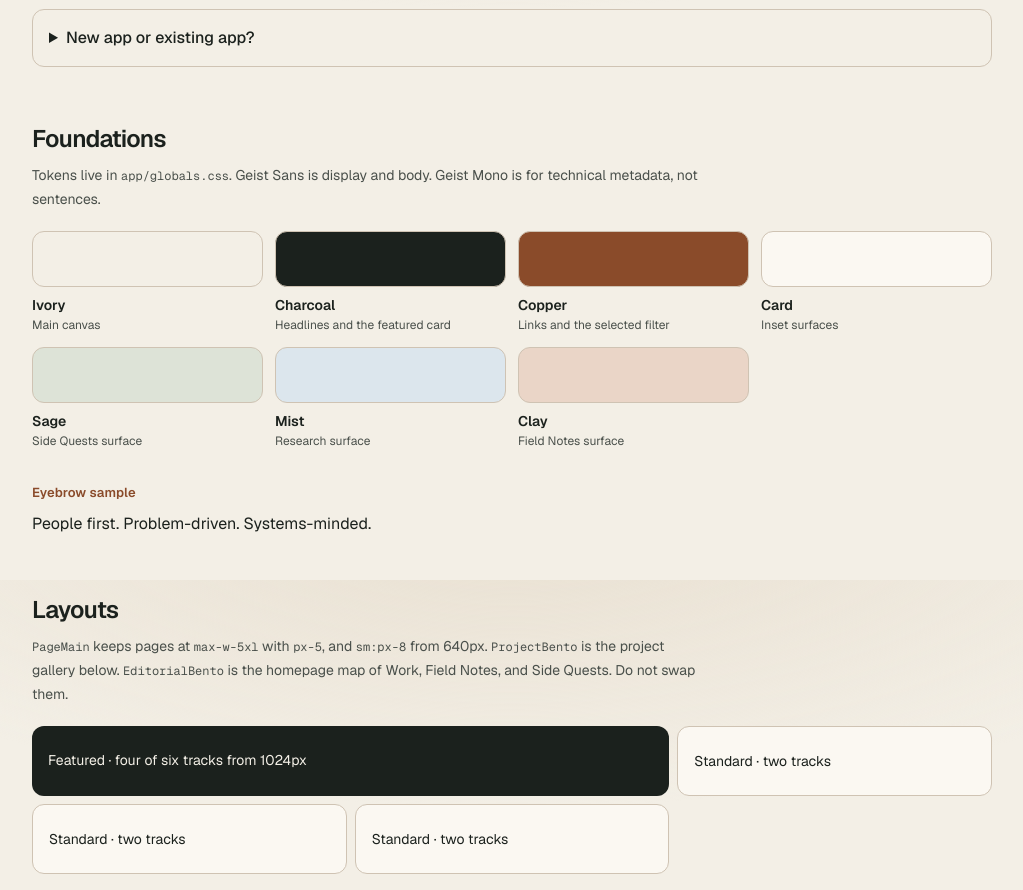
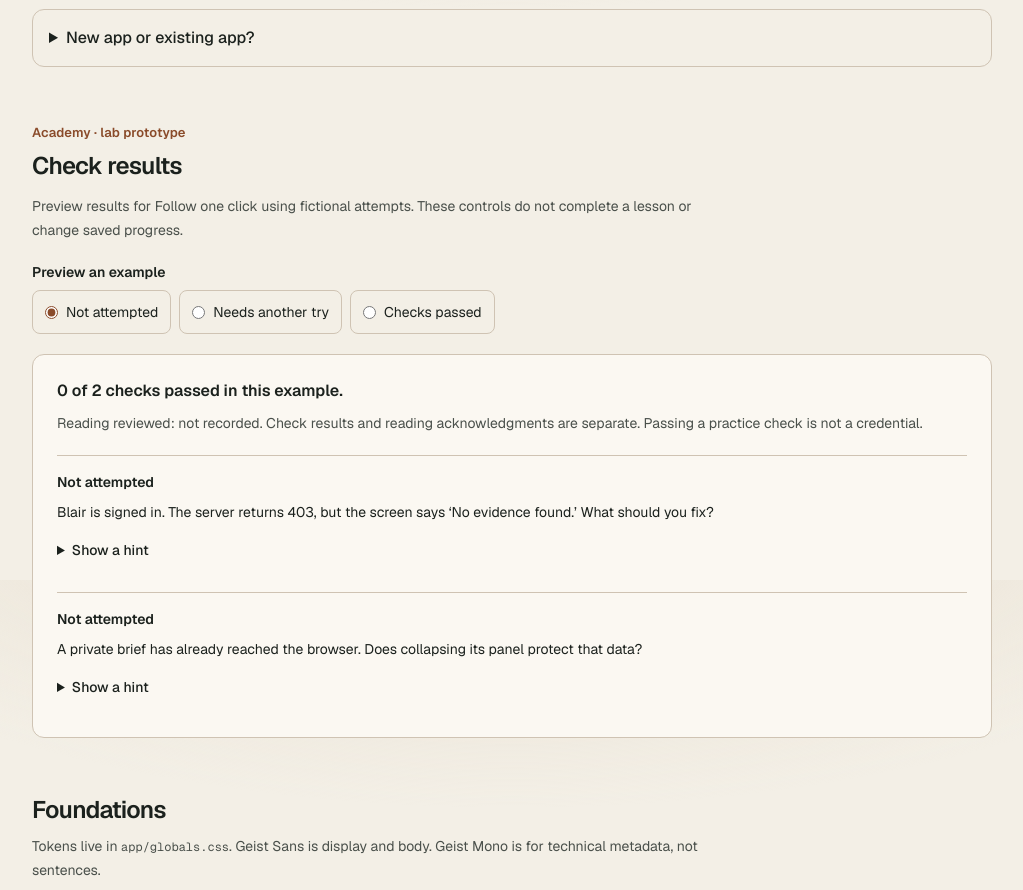
Before and after one commit to heyfunwhoa/byjoyaing-portfolio, a Next.js app: page /design-lab in a window 1280 px wide. Shown: the part 2620-3510 px from the top of the page, without its empty margins (128-1151 px from the left). Built offline with nearby package versions, Linux system fonts and the light colour scheme.

Commit message:
Register local Academy results preview and adoption decision

```diff
--- a/app/design-lab/page.tsx
+++ b/app/design-lab/page.tsx
@@ -2,6 +2,7 @@ import { AcademyBreadcrumb } from "@/components/academy-breadcrumb";
 import { completePageMetadata } from "@/lib/page-metadata";
 import { StakeholderPlayground } from "@/components/field-notes/stakeholder-playground";
 import { MotionWorkbench } from "@/components/design-lab/motion-workbench";
+import { LearningChecksPreview } from "@/components/design-lab/learning-checks-preview";
 import { ComponentOptions } from "@/components/design-lab/component-options";
 import { BrandAvatar } from "@/components/brand-avatar";
 import { CapabilityOrbit } from "@/components/capability-orbit";
@@ -57,6 +58,7 @@ export default function DesignLabPage() {
 
         <MotionWorkbench />
         <ComponentOptions />
+        <LearningChecksPreview />
 
         <section aria-labelledby="foundations-title">
           <h2 id="foundations-title" className="font-display text-2xl tracking-tight">Foundations</h2>
```
